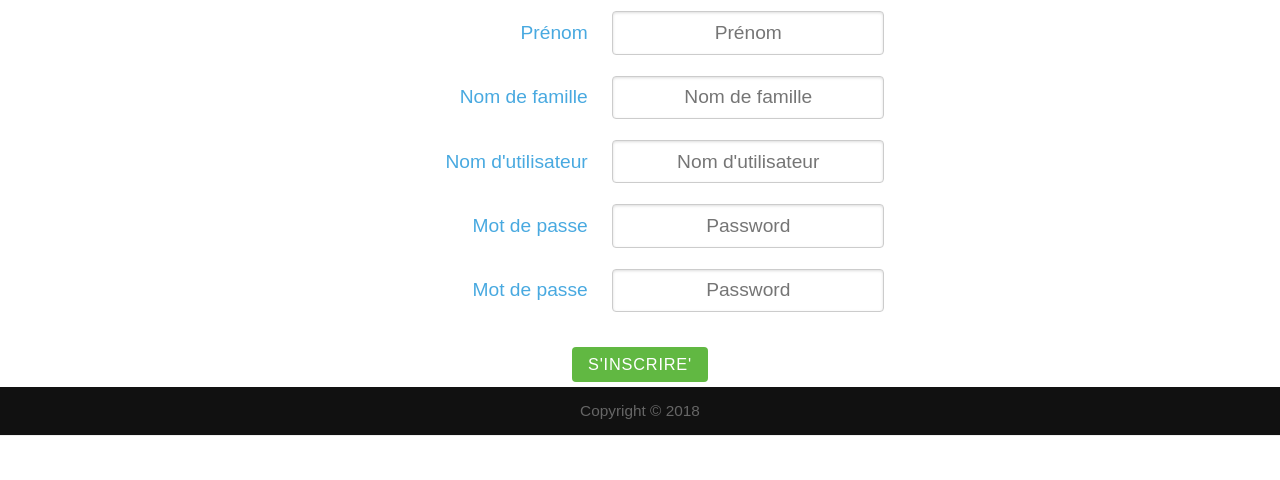
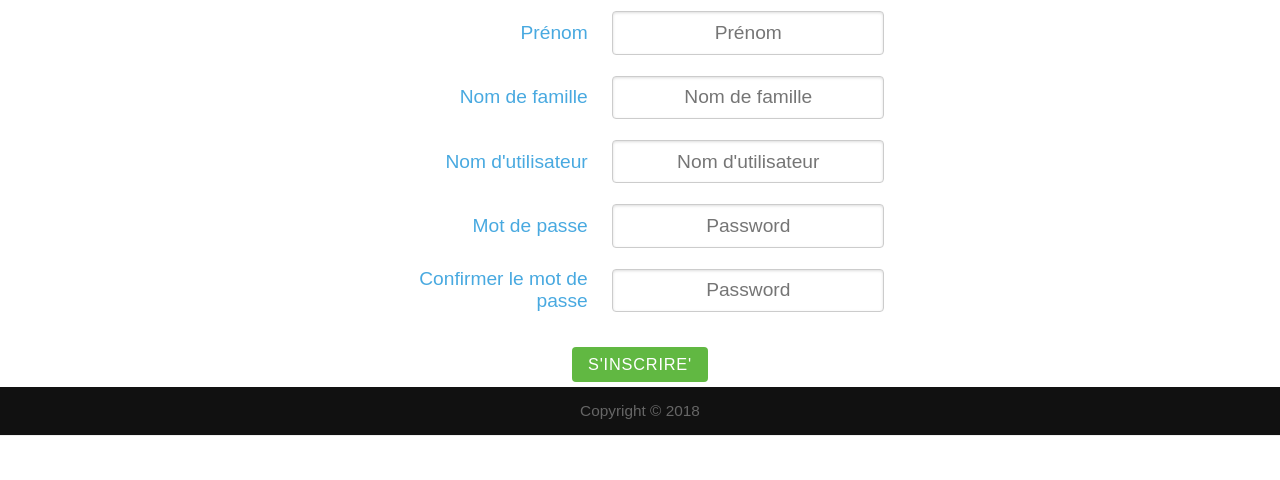
Before and after one commit to yjacques940/Site_Web_Paysages, a PHP site: page /view/view_registration.php in a window 1280 px wide. Shown: the part 320-800 px from the top of the page. Run offline with PHP 8.4, Linux system fonts and the light colour scheme; data that the repository does not hold is empty; some libraries are stand-ins or nearby versions.

Commit message:
mot de passe pour confirmer le mot de passe

```diff
--- a/view/view_registration.php
+++ b/view/view_registration.php
@@ -31,7 +31,7 @@
                     <input name="password" id="password" type="password" placeholder="Password">
             </div>
             <div class="pure-control-group">
-                    <label for="password_confirm">Mot de passe</label>
+                    <label for="password_confirm">Confirmer le mot de passe</label>
                     <input name="password_confirm" id="password_confirm" type="password" placeholder="Password">
             </div>
         </fieldset>
```
